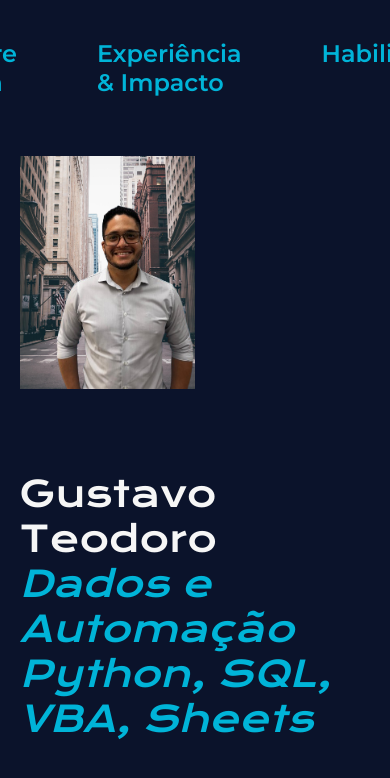
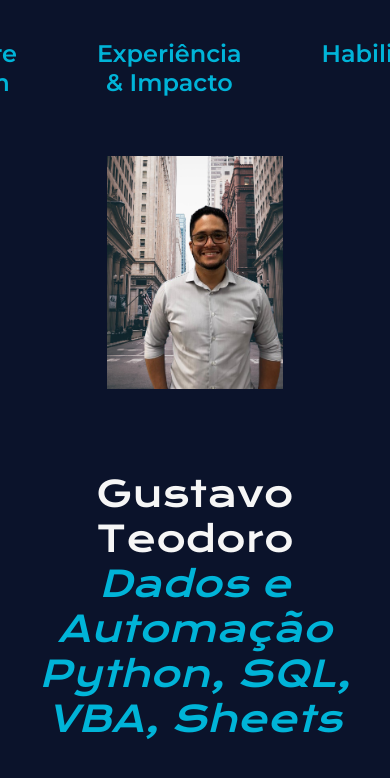
Before and after one commit to GustavoTeodoro10/portifoli, a plain HTML site: page index.html in a window 390 px wide. Shown: the top 778 px of the page. Drawn offline with nearby package versions, Linux system fonts and the light colour scheme.

Commit message:
ajuste responsividade

```diff
--- a/index.html
+++ b/index.html
@@ -22,7 +22,7 @@
     </header>
     <main class="apresentacao">
         <section class="apresentacao__conteudo">
-            <h1 class="apresentacao__conteudo__titulo">Gustavo Teodoro <strong class="titulo-destaque"> Dados e Automação <br> Python, SQL, VBA, Sheets </strong> </h1>
+            <h1 class="apresentacao__conteudo__titulo">Gustavo Teodoro <br><strong class="titulo-destaque"> Dados e Automação <br> Python, SQL, VBA, Sheets </strong> </h1>
             <p class="apresentacao__conteudo__texto">Olá! Sou Gustavo Teodoro, profissional com mais de 9 anos de experiência em atendimento ao cliente, <strong class="titulo-destaque">gestão de processos e compras</strong>, com atuação estratégica na área de Tecnologia. <br> Minha trajetória profissional me permitiu desenvolver habilidades fundamentais como <strong class="titulo-destaque">comunicação eficaz, pensamento analítico, resolução de problemas e negociação</strong>, sempre com foco em resultados.</p>
             <div class="apresentacao__links">
                 <h2 class="apresentacao__links__subtitulo">Acesse minhas redes:</h2>
--- a/style/style.css
+++ b/style/style.css
@@ -128,19 +128,24 @@ body {
     font-size: 1.5rem;
 }
 
-@media (max-width: 1200px){
+@media (max-width: 1100px){
     .cabecalho{
         padding:10% ;
     }
     .cabecalho__menu{
         justify-content: center;
+        text-align: center;
     }
 
     .apresentacao{
         flex-direction: column-reverse;
+        align-items: center;
         padding: 5%;
     }
     .apresentacao__conteudo{
         width: auto;
     }
+    .apresentacao__conteudo__titulo{
+        text-align: center;
+    }
 }
```
